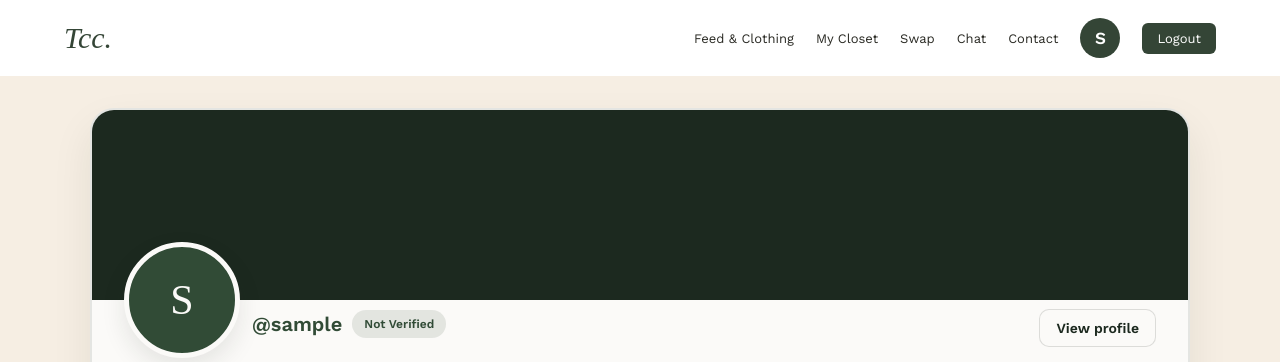
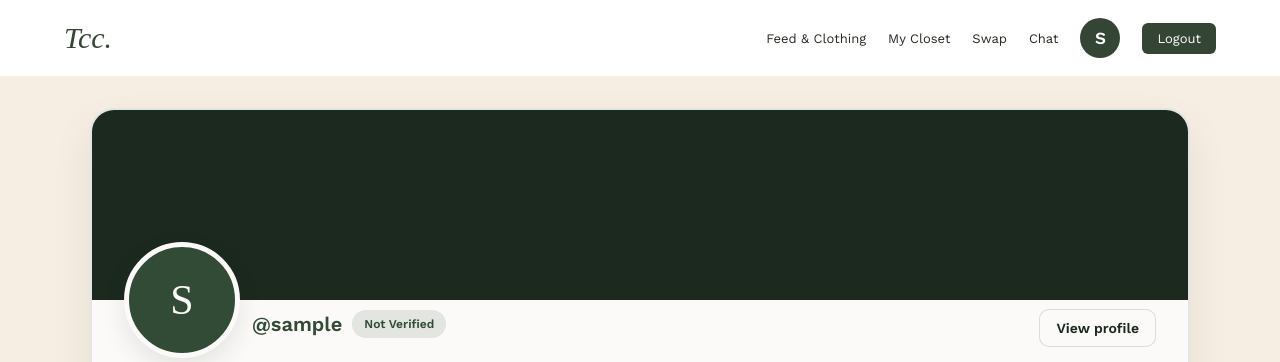
Before and after one commit to the-closet-club-tcc/the-closet-club, a Django app: page /accounts/edit-profile/ in a window 1280 px wide. Shown: the top 362 px of the page. Run offline with Django 5.2, Linux system fonts and the light colour scheme; the visitor is signed in with stand-in values (Sample User, id 1); some web fonts are replaced.

Commit message:
remove contact from navbar

```diff
--- a/templates/base.html
+++ b/templates/base.html
@@ -33,7 +33,6 @@
             <a href="{% url 'closet:my_closet' %}">My Closet</a>
             <a href="{% url 'swap:index' %}">Swap</a>
             <a href="{% url 'chat:index' %}">Chat</a>
-            <a href="#">Contact</a>
 
             {% if user.is_authenticated %}
                 <a href="{% url 'profile' %}"
```
Also changed, not shown: swap/migrations/0007_merge_20261028_2225.py (added), swap/migrations/0008_remove_swaprequest_recipient_confirmed_and_more.py (added).
